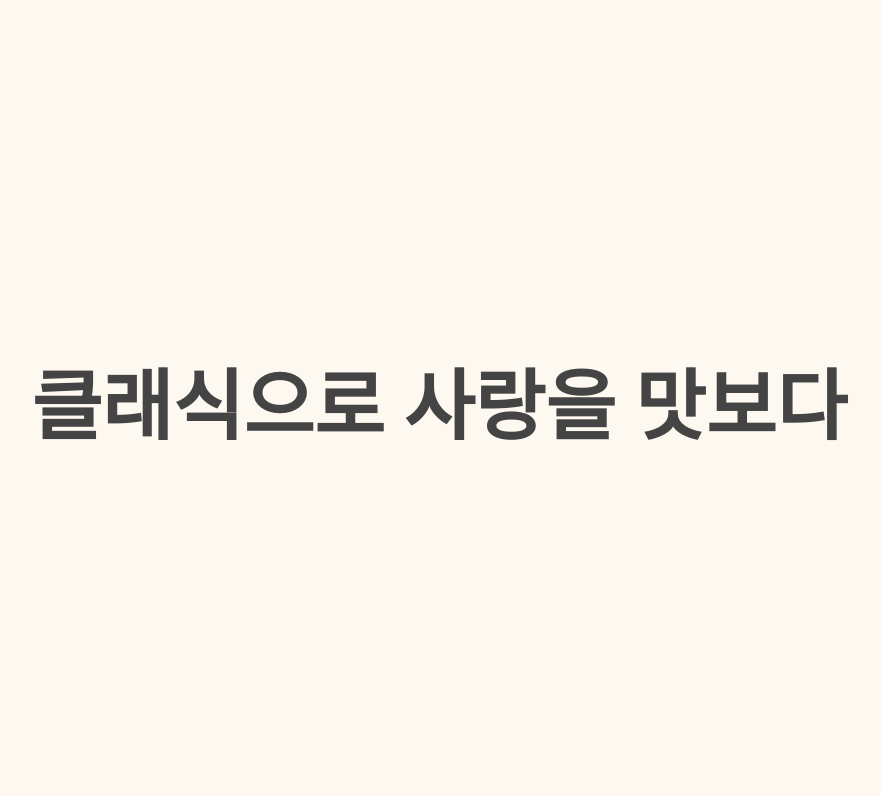
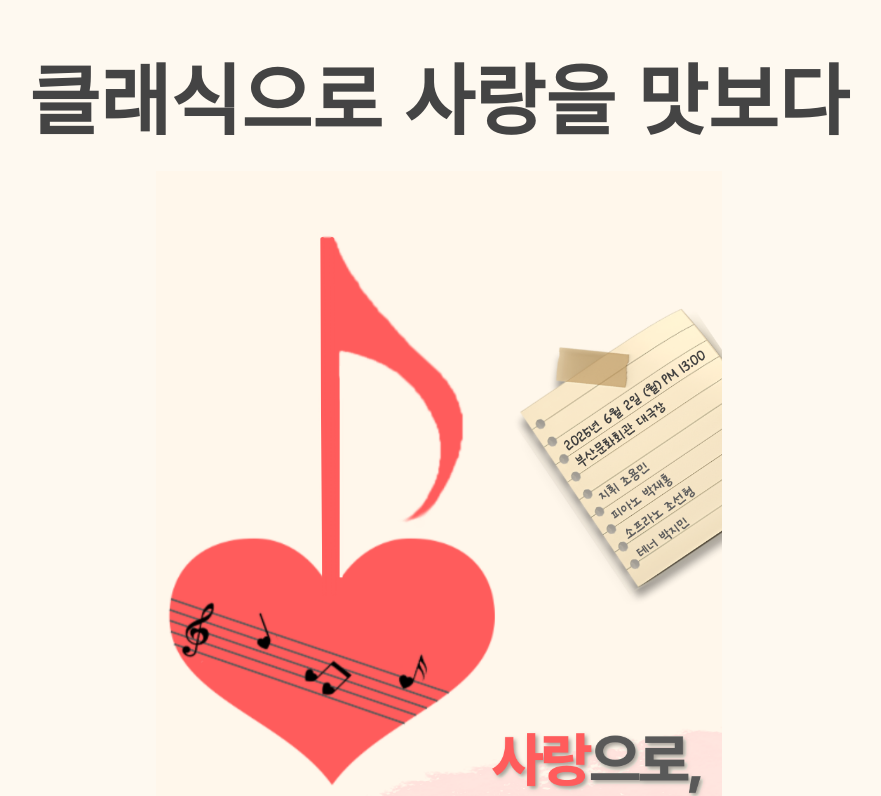
Before and after one commit to ahnyewon/a, a plain HTML site: page index.html in a window 1280 px wide. Shown: the top 796 px of the page, without its empty margins (201-1082 px from the left). Drawn offline with Linux system fonts and the light colour scheme.

Commit message:
Update index.html

```diff
--- a/index.html
+++ b/index.html
@@ -1,50 +1,53 @@
 <!DOCTYPE html>
 <html lang="ko">
 <head>
-    <meta name="viewport" content="width=device-width, initial-scale=1.0">
-    <meta charset="UTF-8">
+  <meta charset="UTF-8" />
+  <meta name="viewport" content="width=device-width, initial-scale=1.0" />
   <title>클래식으로 사랑을 맛보다</title>
   <style>
-         body {
+    * {
       margin: 0;
       padding: 0;
-            height: 100%;
+      box-sizing: border-box;
+    }
+
+    body {
+      background-color: #fef9f0;
+      font-family: sans-serif;
       text-align: center;
-            overflow-y: scroll;
-            background-color: #fef9f0;
     }
+
     h1 {
       font-size: 6vw;
       color: #444;
-            text-align: center;
-            margin: 0;
-            padding: 0;
+      padding: 40px 0 20px;
     }
+
     .photo {
       height: 100vh;
       display: flex;
       justify-content: center;
       align-items: center;
     }
+
     .photo img {
-            height: 100%;
-            width: 100%;
-            margin: 0;
-            padding: 0;
+      max-width: 100%;
+      max-height: 100%;
       object-fit: contain;
       display: block;
     }
   </style>
 </head>
 <body>
-    <div class="photo">
+
   <h1>클래식으로 사랑을 맛보다</h1>
-    </div>
-    <div class="photo"><img src="00_poster.png" alt="사진1"></div>
-    <div class="photo"><img src="01_introduce.png" alt="사진2"></div>
-    <div class="photo"><img src="02_program.jpg" alt="사진3"></div>
-    <div class="photo"><img src="03_profile.jpg" alt="사진4"></div>
-    <div class="photo"><img src="04_profile2.jpg" alt="사진5"></div>
-    <div class="photo"><img src="05_location.jpg" alt="사진6"></div>
+
+  <div class="photo"><img src="00_poster.png" alt="사진1" /></div>
+  <div class="photo"><img src="01_introduce.png" alt="사진2" /></div>
+  <div class="photo"><img src="02_program.jpg" alt="사진3" /></div>
+  <div class="photo"><img src="03_profile.jpg" alt="사진4" /></div>
+  <div class="photo"><img src="04_profile2.jpg" alt="사진5" /></div>
+  <div class="photo"><img src="05_location.jpg" alt="사진6" /></div>
+
 </body>
 </html>
```
Lines whose indentation alone changed are shown as unchanged.
